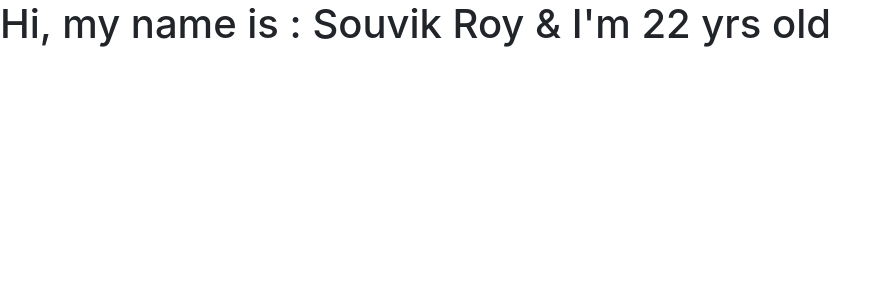
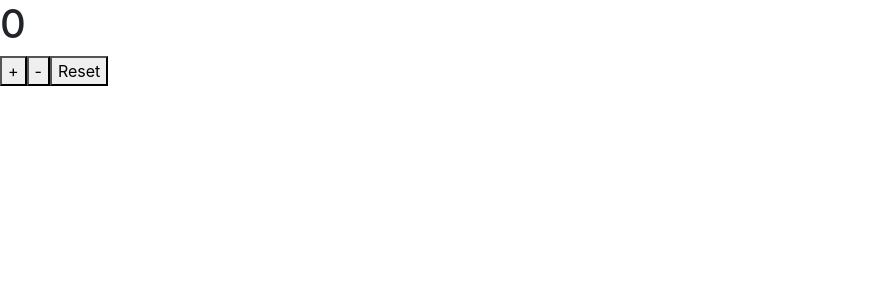
Before and after one commit to git-souvik22/react_course, a React (Create React App) app: page / in a window 1280 px wide. Shown: the top 300 px of the page, without its empty margins (0-892 px from the left). Built offline with nearby package versions, Linux system fonts and the light colour scheme.

Commit message:
useReducer hook

```diff
--- a/src/App.js
+++ b/src/App.js
@@ -1,23 +1,40 @@
-import { createContext } from "react"; // imported Context API
-import ContextComponent from "./ContextComponent";
-
-export const Data = createContext(); // instance of Context API
+import { useReducer } from "react";
 
 const App = () => {
-  const name = "Souvik Roy";
-  const age = 22;
+  const [state, dispatch] = useReducer(reducer, initialState);
 
-  const dataObj = {
-    name: name,
-    age: age,
-  };
   return (
     <>
-      <Data.Provider value={dataObj}>
-        <ContextComponent />
-      </Data.Provider>
+      <h1>{state.count}</h1>
+      <button onClick={() => dispatch({ type: "increment" })}>+</button>
+      <button onClick={() => dispatch({ type: "decrement" })}>-</button>
+      <button onClick={() => dispatch({ type: "reset" })}>Reset</button>
     </>
   );
 };
 
+const initialState = { count: 0 };
+
+const reducer = (state, action) => {
+  switch (action.type) {
+    case "increment":
+      return {
+        ...state,
+        count: state.count + 1,
+      };
+    case "decrement":
+      return {
+        ...state,
+        count: state.count - 1,
+      };
+    case "reset":
+      return {
+        ...state,
+        count: 0,
+      };
+    default:
+      return state;
+  }
+};
+
 export default App;
--- a/src/ContextComponent.js
+++ b/src/ContextComponent.js
@@ -1,13 +1,5 @@
-import { useContext } from "react";
-import { Data } from "./App";
-
 const ContextComponent = () => {
-  const dataObject = useContext(Data);
-  return (
-    <h1>
-      Hi, my name is : {dataObject.name} & I'm {dataObject.age} yrs old
-    </h1>
-  );
+  return <></>;
 };
 
 export default ContextComponent;
```
